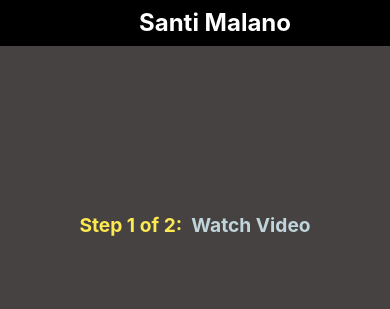
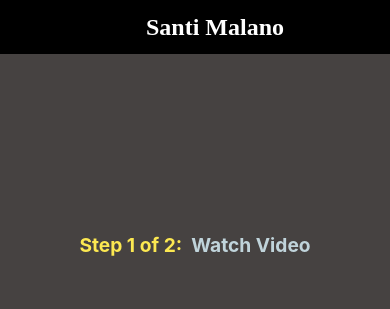
Before and after one commit to FranMarcuzzi/SantiMalano, a React (Vite) app: page / in a window 390 px wide. Shown: the top 309 px of the page. Built offline with nearby package versions, Linux system fonts and the light colour scheme.

Commit message:
arreglos

```diff
--- a/src/App.css
+++ b/src/App.css
@@ -64,6 +64,10 @@ p {
   height: 80vh !important;
   margin-inline: auto;
 }
+
+.marginTitle{
+  margin-top: 10%;
+}
 @media (max-width: 1025px) {
 
   .react-player {
@@ -119,6 +123,9 @@ p {
     width: 40vh !important;
     height: 30vh !important;
   }
+  .marginTitle{
+    margin-top: 20%;
+  }
 }
 
 @media (max-width: 380px) {
--- a/src/App.jsx
+++ b/src/App.jsx
@@ -16,7 +16,7 @@ function App() {
       </div>
 
       <div className='Body'>
-        <div style={{ marginTop: '10%' }}>
+        <div className='marginTitle'>
 
           <h2 className='Steps'>Step 1 of 2: &nbsp; </h2>
           <h2 className='text'> Watch Video</h2>
@@ -36,7 +36,7 @@ function App() {
         <div className='divs2'>
 
           <p style={{ color: 'white' }}>*Your answers will remain completely confidential</p>
-          <InlineWidget url="https://calendly.com/santimalano"   />
+          <InlineWidget url="https://calendly.com/lasociedad-ac/demo-call"   />
         </div>
 
       </div>
--- a/src/components/Header.jsx
+++ b/src/components/Header.jsx
@@ -5,8 +5,7 @@ const Header = () => {
     return (
         <header className="header">
             <div className="container">
-                <h1>Santi Malano</h1>
-
+                <h1 style={{fontFamily:'Serif'}}>Santi Malano</h1>
             </div>
         </header>
     );
--- a/src/components/header.css
+++ b/src/components/header.css
@@ -7,6 +7,7 @@
     color: #fff;
     padding: 10px 0;
     z-index: 1000;
+
 }
 
 .header .container {
@@ -14,12 +15,12 @@
     justify-content: center;
     align-items: center;
     width: 100%;
-    padding: 0 20px;
     flex-wrap: wrap;
+    text-align: center;
 }
 
 .header h1 {
-    margin: 0;
+    margin: 1%;
     font-size: 1.5em;
 }
 
```
